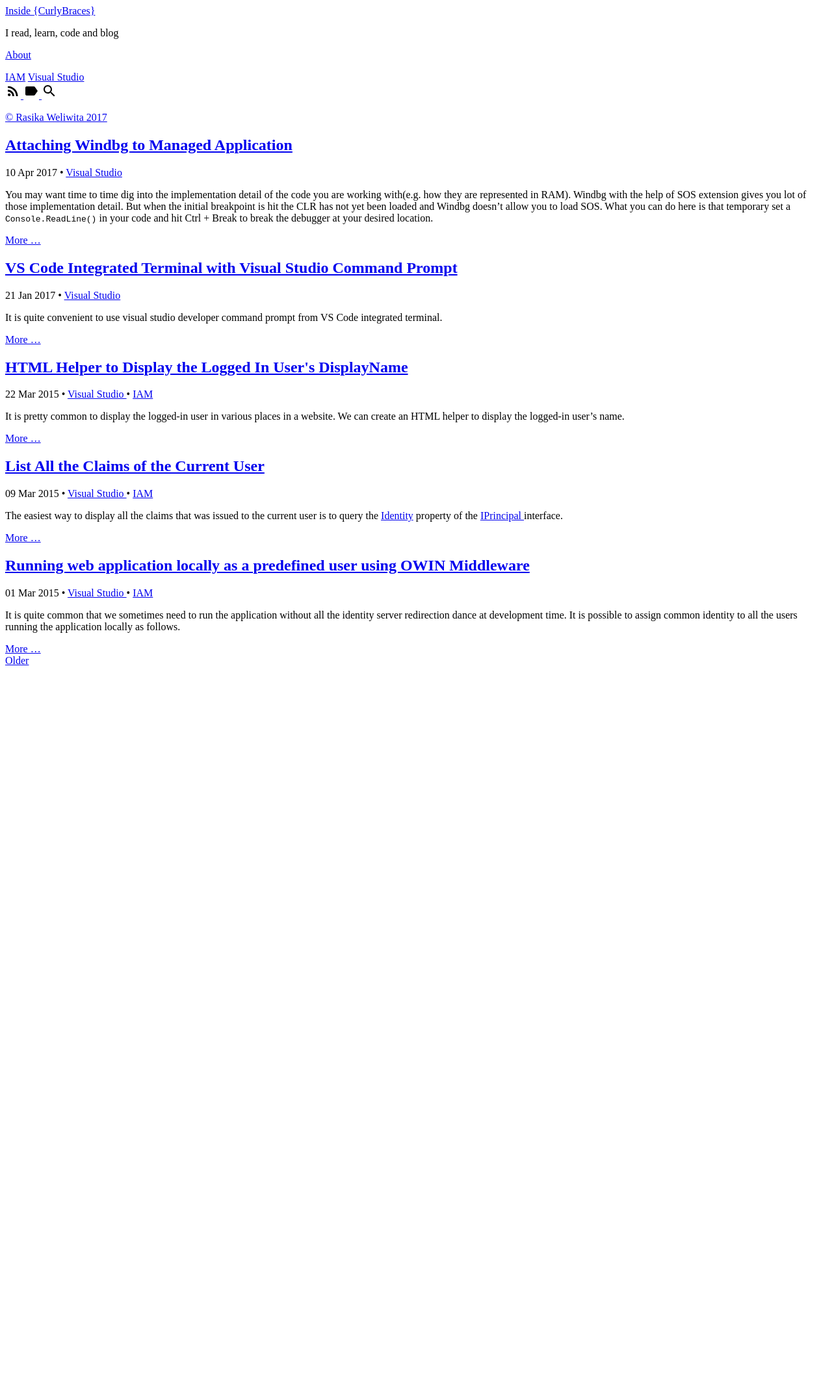
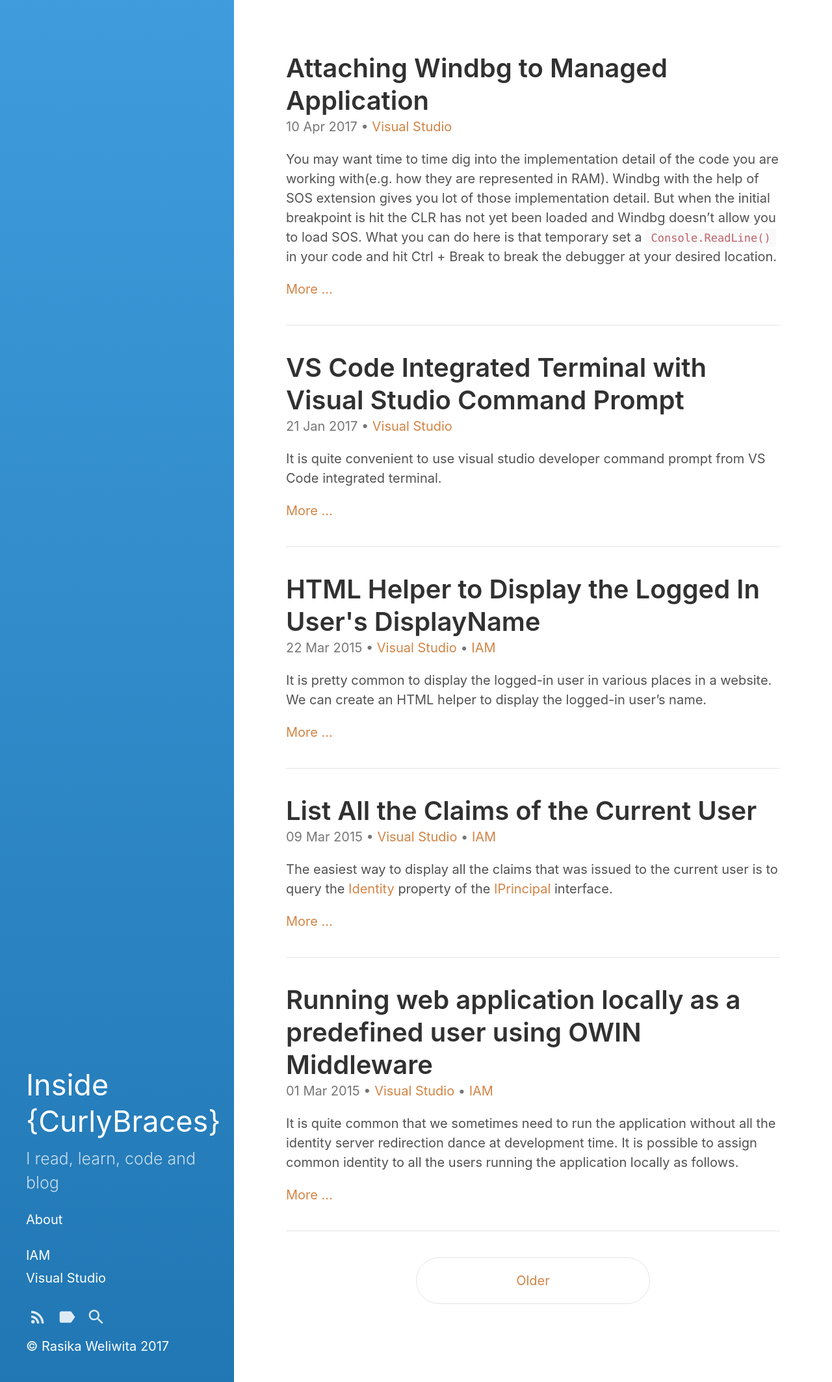
Before and after one commit to weliwita/blog, a Jekyll site: the page built from index.html, in a window 1280 px wide. Shown: the whole page at 65% size. Built offline with Jekyll 4.4.1, drawn with Linux system fonts in a browser that asks for light colours; the list of posts is cut into pages by our own code.

Commit message:
fixed base url

```diff
--- a/_config.yml
+++ b/_config.yml
@@ -10,7 +10,7 @@ author:
 
 url: http://weliwita.com
 github: https://github.com/weliwita/
-baseurl: "blog"
+baseurl: "/blog"
 
 paginate: 5
 
```
